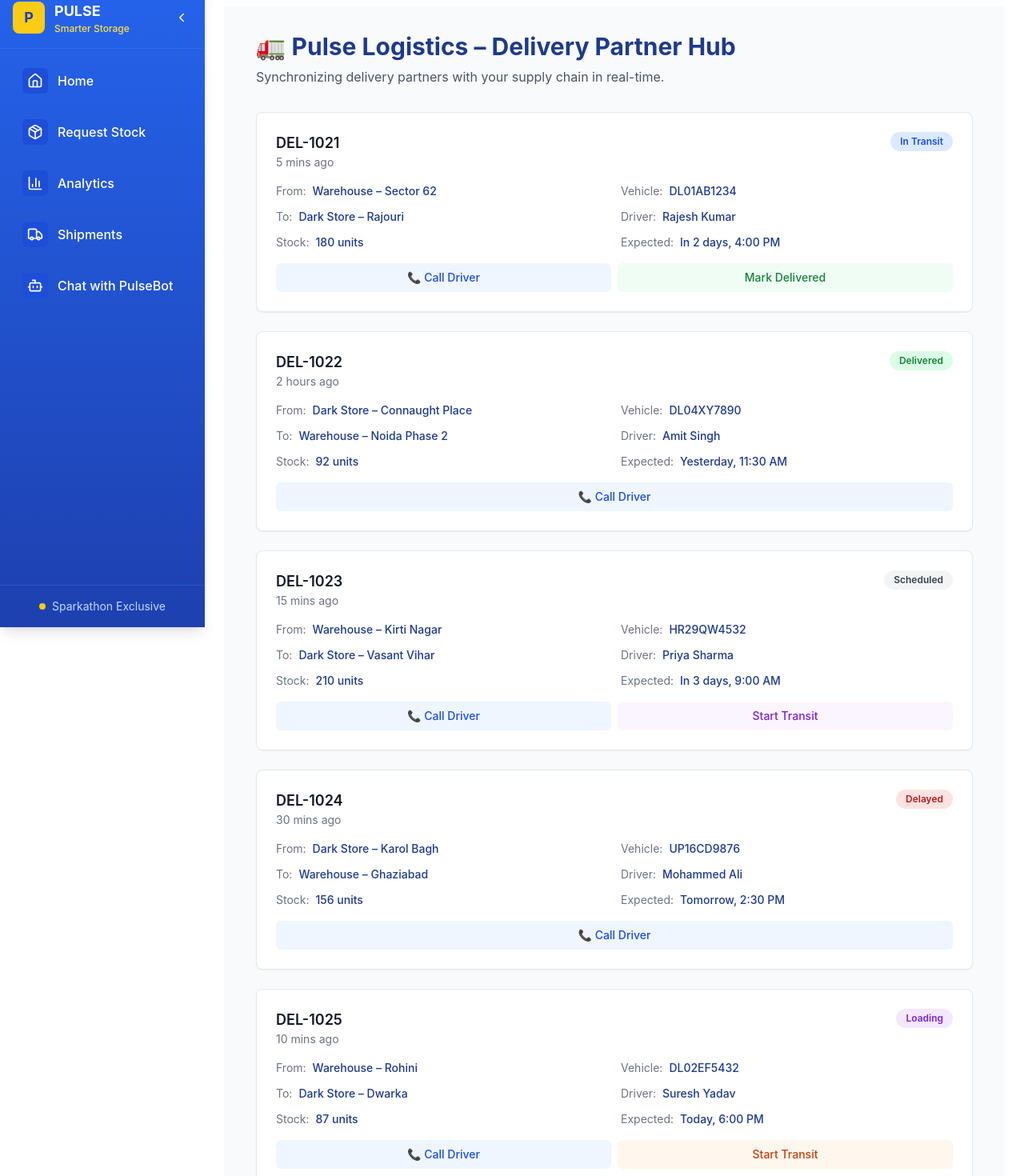
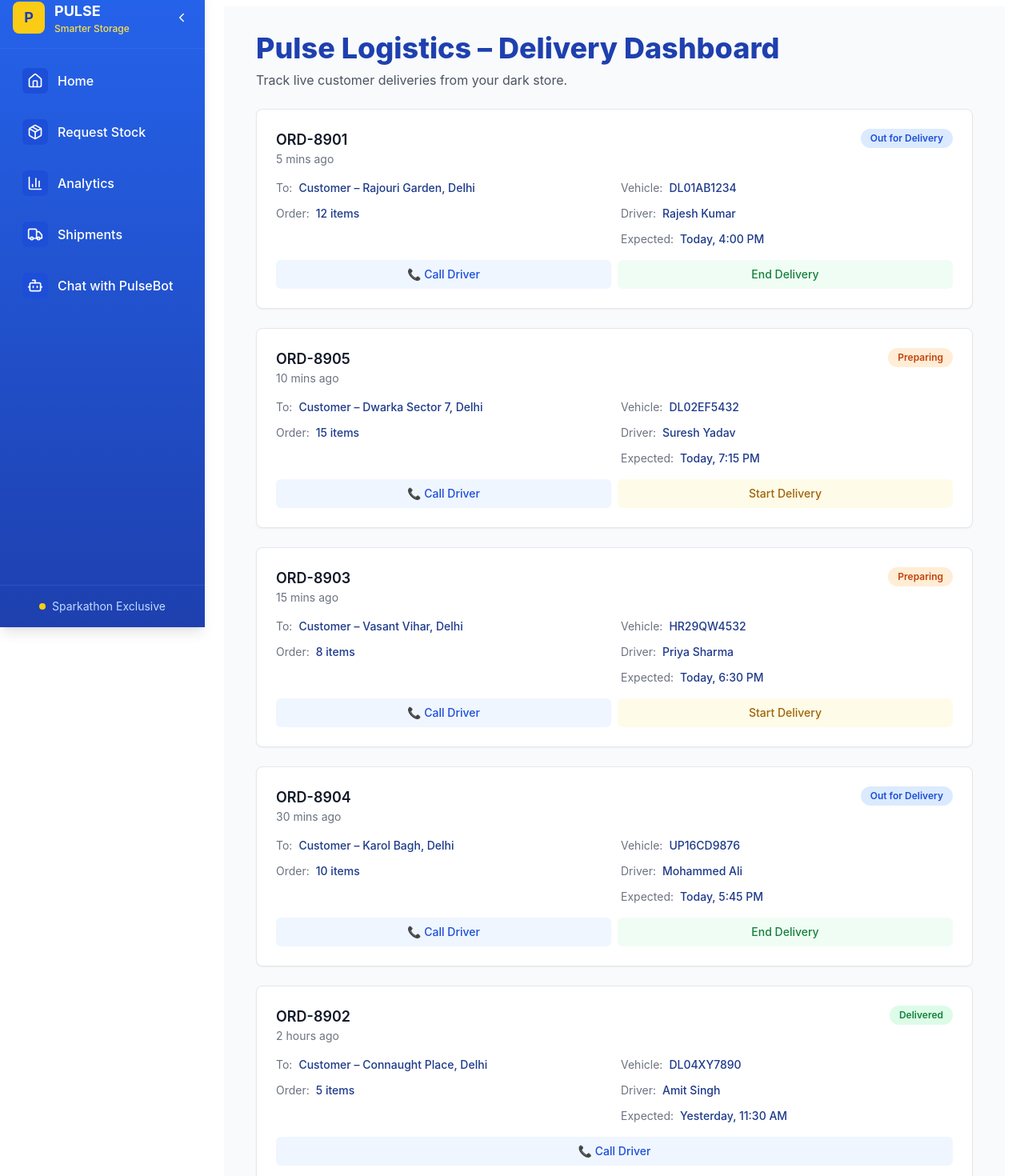
Before and after one commit to Walmart-Winner/frontend, a Next.js app: page /shipments in a window 1280 px wide. Shown: the part 16-1486 px from the top of the page at 80% size. Built offline with nearby package versions, Linux system fonts and the light colour scheme.

Commit message:
fixes in delivery

```diff
--- a/app/shipments/page.tsx
+++ b/app/shipments/page.tsx
@@ -2,123 +2,75 @@
 import { useState } from 'react';
 
 export default function DeliveryPartnerDashboard() {
-  const [deliveries, setDeliveries] = useState([
-    {
-      id: 'DEL-1021',
-      from: 'Warehouse – Sector 62',
-      to: 'Dark Store – Rajouri',
-      stockSize: '180 units',
-      vehicle: 'DL01AB1234',
-      expectedArrival: 'In 2 days, 4:00 PM',
-      actualArrival: 'Pending',
-      status: 'In Transit',
-      driver: 'Rajesh Kumar',
-      phone: '+91-9876543210',
-      lastUpdate: '5 mins ago'
-    },
-    {
-      id: 'DEL-1022',
-      from: 'Dark Store – Connaught Place',
-      to: 'Warehouse – Noida Phase 2',
-      stockSize: '92 units',
-      vehicle: 'DL04XY7890',
-      expectedArrival: 'Yesterday, 11:30 AM',
-      actualArrival: 'Yesterday, 11:35 AM',
-      status: 'Delivered',
-      driver: 'Amit Singh',
-      phone: '+91-9123456789',
-      lastUpdate: '2 hours ago'
-    },
-    {
-      id: 'DEL-1023',
-      from: 'Warehouse – Kirti Nagar',
-      to: 'Dark Store – Vasant Vihar',
-      stockSize: '210 units',
-      vehicle: 'HR29QW4532',
-      expectedArrival: 'In 3 days, 9:00 AM',
-      actualArrival: 'Pending',
-      status: 'Scheduled',
-      driver: 'Priya Sharma',
-      phone: '+91-9988776655',
-      lastUpdate: '15 mins ago'
-    },
-    {
-      id: 'DEL-1024',
-      from: 'Dark Store – Karol Bagh',
-      to: 'Warehouse – Ghaziabad',
-      stockSize: '156 units',
-      vehicle: 'UP16CD9876',
-      expectedArrival: 'Tomorrow, 2:30 PM',
-      actualArrival: 'Pending',
-      status: 'Delayed',
-      driver: 'Mohammed Ali',
-      phone: '+91-9555444333',
-      lastUpdate: '30 mins ago'
-    },
-    {
-      id: 'DEL-1025',
-      from: 'Warehouse – Rohini',
-      to: 'Dark Store – Dwarka',
-      stockSize: '87 units',
-      vehicle: 'DL02EF5432',
-      expectedArrival: 'Today, 6:00 PM',
-      actualArrival: 'Pending',
-      status: 'Loading',
-      driver: 'Suresh Yadav',
-      phone: '+91-9777888999',
-      lastUpdate: '10 mins ago'
-    }
-  ]);
+  const [deliveries, setDeliveries] = useState([...initialDeliveries]);
+  const [statusMessage, setStatusMessage] = useState('');
+  const [updatingId, setUpdatingId] = useState<string | null>(null);
 
   const updateStatus = (deliveryId: string, newStatus: string) => {
+    setUpdatingId(deliveryId);
+    setStatusMessage('');
+
+    setTimeout(() => {
       setDeliveries(prev =>
         prev.map(delivery =>
           delivery.id === deliveryId
-          ? { ...delivery, status: newStatus, lastUpdate: 'Just now' }
+            ? {
+                ...delivery,
+                status: newStatus,
+                lastUpdate: 'Just now',
+                timestamp: Date.now()
+              }
             : delivery
         )
       );
+      setStatusMessage(`✅ Status updated: ${deliveryId} is now ${newStatus}`);
+      setUpdatingId(null);
+
+      setTimeout(() => setStatusMessage(''), 2500); // Hide message after 2.5s
+    }, 1500);
   };
 
   const statusBadge = (status: string) => {
-    let style = '';
-    switch (status) {
-      case 'Delivered':
-        style = 'bg-green-100 text-green-700';
-        break;
-      case 'In Transit':
-        style = 'bg-blue-100 text-blue-700';
-        break;
-      case 'Scheduled':
-        style = 'bg-gray-100 text-gray-700';
-        break;
-      case 'Delayed':
-        style = 'bg-red-100 text-red-700';
-        break;
-      case 'Loading':
-        style = 'bg-purple-100 text-purple-700';
-        break;
-      default:
-        style = 'bg-gray-100 text-gray-700';
-    }
+    type DeliveryStatus = 'Delivered' | 'Out for Delivery' | 'Preparing';
+
+    const styles: Record<DeliveryStatus, string> = {
+      Delivered: 'bg-green-100 text-green-700',
+      'Out for Delivery': 'bg-blue-100 text-blue-700',
+      Preparing: 'bg-orange-100 text-orange-700'
+    };
+
     return (
-      <span className={`px-3 py-1 rounded-full text-xs font-semibold ${style}`}>
+      <span className={`px-3 py-1 rounded-full text-xs font-semibold ${styles[status as DeliveryStatus]}`}>
         {status}
       </span>
     );
+
   };
+
+  const sortedDeliveries = [...deliveries].sort((a, b) => b.timestamp - a.timestamp);
 
   return (
     <div className="min-h-screen bg-gray-50 px-6 py-8">
       <div className="max-w-4xl mx-auto">
-        <header className="mb-8">
-          <h1 className="text-3xl font-bold text-blue-80000">🚛 Pulse Logistics – Delivery Partner Hub</h1>
-          <p className="text-gray-600 mt-2">Synchronizing delivery partners with your supply chain in real-time.</p>
+        <header className="mb-6">
+          <h1 className="text-4xl font-extrabold text-blue-800">Pulse Logistics – Delivery Dashboard</h1>
+          <p className="text-gray-600 mt-2">Track live customer deliveries from your dark store.</p>
         </header>
 
+        {statusMessage && (
+          <div className="mb-4 p-3 text-green-800 bg-green-100 rounded-md border border-green-300 text-sm">
+            {statusMessage}
+          </div>
+        )}
+
         <div className="space-y-6">
-          {deliveries.map((delivery) => (
-            <div key={delivery.id} className="bg-white rounded-lg shadow-sm border p-6 hover:shadow-md transition-shadow">
+          {sortedDeliveries.map((delivery) => (
+            <div
+              key={delivery.id}
+              className={`bg-white rounded-lg shadow-sm border p-6 transition-all duration-500 ease-in-out transform ${
+                updatingId === delivery.id ? 'opacity-60 translate-y-1' : 'hover:shadow-md'
+              }`}
+            >
               <div className="flex justify-between items-start mb-4">
                 <div>
                   <h3 className="text-lg font-semibold text-gray-900">{delivery.id}</h3>
@@ -130,16 +82,12 @@ export default function DeliveryPartnerDashboard() {
               <div className="grid grid-cols-1 md:grid-cols-2 gap-4 mb-4">
                 <div className="space-y-3">
                   <div className="text-sm">
-                    <span className="text-gray-500">From:</span>
-                    <span className="ml-2 font-medium">{delivery.from}</span>
-                  </div>
-                  <div className="text-sm">
                     <span className="text-gray-500">To:</span>
                     <span className="ml-2 font-medium">{delivery.to}</span>
                   </div>
                   <div className="text-sm">
-                    <span className="text-gray-500">Stock:</span>
-                    <span className="ml-2 font-medium">{delivery.stockSize}</span>
+                    <span className="text-gray-500">Order:</span>
+                    <span className="ml-2 font-medium">{delivery.orderSize}</span>
                   </div>
                 </div>
                 <div className="space-y-3">
@@ -165,28 +113,22 @@ export default function DeliveryPartnerDashboard() {
                 >
                   📞 Call Driver
                 </button>
-                {delivery.status === 'In Transit' && (
+                {delivery.status === 'Preparing' && (
                   <button
+                    disabled={updatingId === delivery.id}
+                    onClick={() => updateStatus(delivery.id, 'Out for Delivery')}
+                    className="flex-1 px-4 py-2 bg-yellow-50 text-yellow-700 rounded-md text-sm font-medium hover:bg-yellow-100 transition-colors"
+                  >
+                    {updatingId === delivery.id ? 'Starting…' : 'Start Delivery'}
+                  </button>
+                )}
+                {delivery.status === 'Out for Delivery' && (
+                  <button
+                    disabled={updatingId === delivery.id}
                     onClick={() => updateStatus(delivery.id, 'Delivered')}
                     className="flex-1 px-4 py-2 bg-green-50 text-green-700 rounded-md text-sm font-medium hover:bg-green-100 transition-colors"
                   >
-                    Mark Delivered
-                  </button>
-                )}
-                {delivery.status === 'Scheduled' && (
-                  <button
-                    onClick={() => updateStatus(delivery.id, 'In Transit')}
-                    className="flex-1 px-4 py-2 bg-purple-50 text-purple-700 rounded-md text-sm font-medium hover:bg-purple-100 transition-colors"
-                  >
-                    Start Transit
-                  </button>
-                )}
-                {delivery.status === 'Loading' && (
-                  <button
-                    onClick={() => updateStatus(delivery.id, 'In Transit')}
-                    className="flex-1 px-4 py-2 bg-orange-50 text-orange-700 rounded-md text-sm font-medium hover:bg-orange-100 transition-colors"
-                  >
-                    Start Transit
+                    {updatingId === delivery.id ? 'Completing…' : 'End Delivery'}
                   </button>
                 )}
               </div>
@@ -194,13 +136,76 @@ export default function DeliveryPartnerDashboard() {
           ))}
         </div>
 
-        <div className="mt-8 bg-yellow-50 border-l-4 border-yellow-400 p-4 rounded-lg">
-          <p className="font-medium text-yellow-900">⚠️ Important</p>
-          <p className="text-sm text-yellow-800 mt-1">
-            Update delivery status within 30 minutes for accurate tracking.
-          </p>
-        </div>
+
       </div>
     </div>
   );
 }
+
+const initialDeliveries = [
+  {
+    id: 'ORD-8901',
+    to: 'Customer – Rajouri Garden, Delhi',
+    orderSize: '12 items',
+    vehicle: 'DL01AB1234',
+    expectedArrival: 'Today, 4:00 PM',
+    actualArrival: 'Pending',
+    status: 'Out for Delivery',
+    driver: 'Rajesh Kumar',
+    phone: '+91-9876543210',
+    lastUpdate: '5 mins ago',
+    timestamp: Date.now() - 5 * 60 * 1000
+  },
+  {
+    id: 'ORD-8902',
+    to: 'Customer – Connaught Place, Delhi',
+    orderSize: '5 items',
+    vehicle: 'DL04XY7890',
+    expectedArrival: 'Yesterday, 11:30 AM',
+    actualArrival: 'Yesterday, 11:35 AM',
+    status: 'Delivered',
+    driver: 'Amit Singh',
+    phone: '+91-9123456789',
+    lastUpdate: '2 hours ago',
+    timestamp: Date.now() - 2 * 60 * 60 * 1000
+  },
+  {
+    id: 'ORD-8903',
+    to: 'Customer – Vasant Vihar, Delhi',
+    orderSize: '8 items',
+    vehicle: 'HR29QW4532',
+    expectedArrival: 'Today, 6:30 PM',
+    actualArrival: 'Pending',
+    status: 'Preparing',
+    driver: 'Priya Sharma',
+    phone: '+91-9988776655',
+    lastUpdate: '15 mins ago',
+    timestamp: Date.now() - 15 * 60 * 1000
+  },
+  {
+    id: 'ORD-8904',
+    to: 'Customer – Karol Bagh, Delhi',
+    orderSize: '10 items',
+    vehicle: 'UP16CD9876',
+    expectedArrival: 'Today, 5:45 PM',
+    actualArrival: 'Pending',
+    status: 'Out for Delivery',
+    driver: 'Mohammed Ali',
+    phone: '+91-9555444333',
+    lastUpdate: '30 mins ago',
+    timestamp: Date.now() - 30 * 60 * 1000
+  },
+  {
+    id: 'ORD-8905',
+    to: 'Customer – Dwarka Sector 7, Delhi',
+    orderSize: '15 items',
+    vehicle: 'DL02EF5432',
+    expectedArrival: 'Today, 7:15 PM',
+    actualArrival: 'Pending',
+    status: 'Preparing',
+    driver: 'Suresh Yadav',
+    phone: '+91-9777888999',
+    lastUpdate: '10 mins ago',
+    timestamp: Date.now() - 10 * 60 * 1000
+  }
+];
```
Lines whose indentation alone changed are shown as unchanged.
